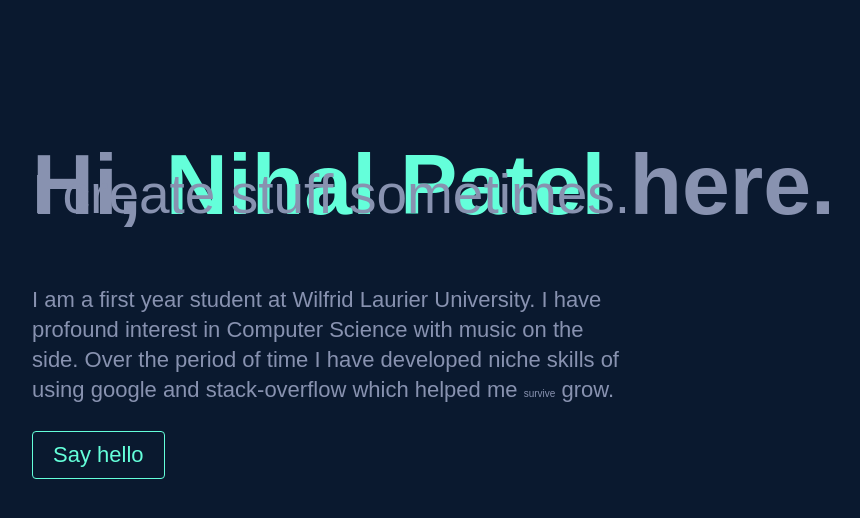
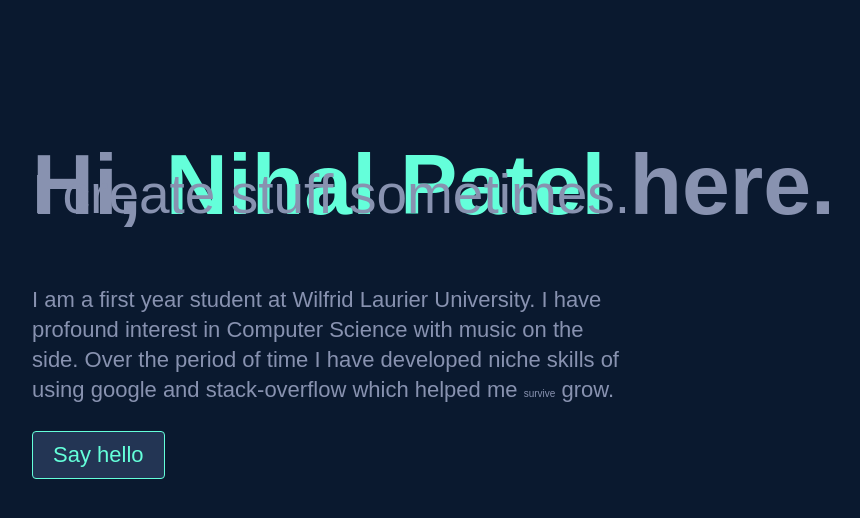
Before and after one commit to Nihal-P/reactapp, a JavaScript app: page / in a window 1280 px wide. In both pictures the pointer is over the link "Say hello". Shown: the top 518 px of the page, without its empty margins (160-1020 px from the left). Built offline with nearby package versions, Linux system fonts and the light colour scheme; the HTML template or start-up script is replaced by a standard one; a web font is replaced by a local one.

Commit message:
added hover animation on intro link

```diff
--- a/src/Intro.css
+++ b/src/Intro.css
@@ -48,3 +48,8 @@
     padding: 10px 20px 10px 20px;
     font-size: 22px;
 }
+
+.emailink:hover {
+    background-color: #233554;
+    transition: 0.3s;
+}
```
